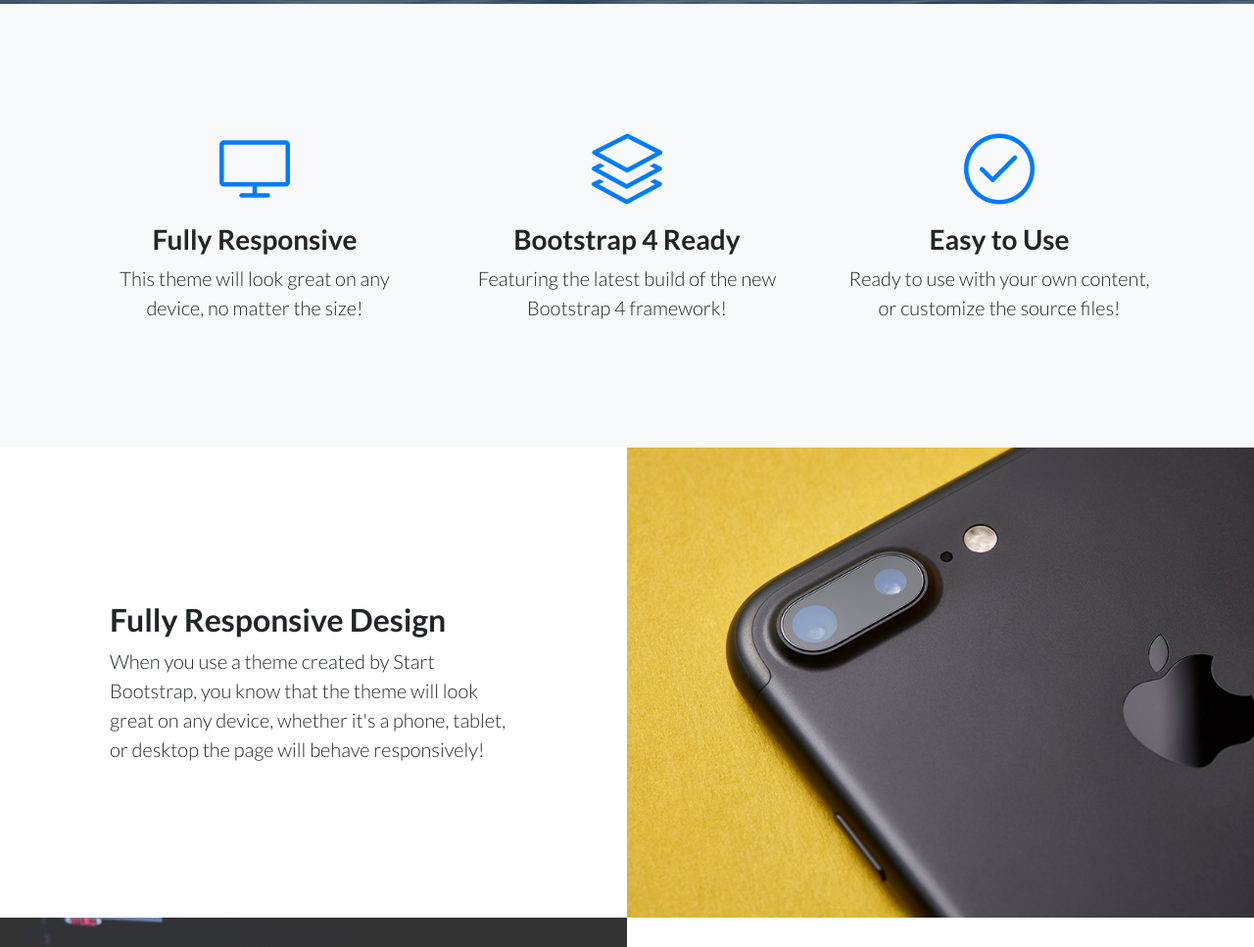
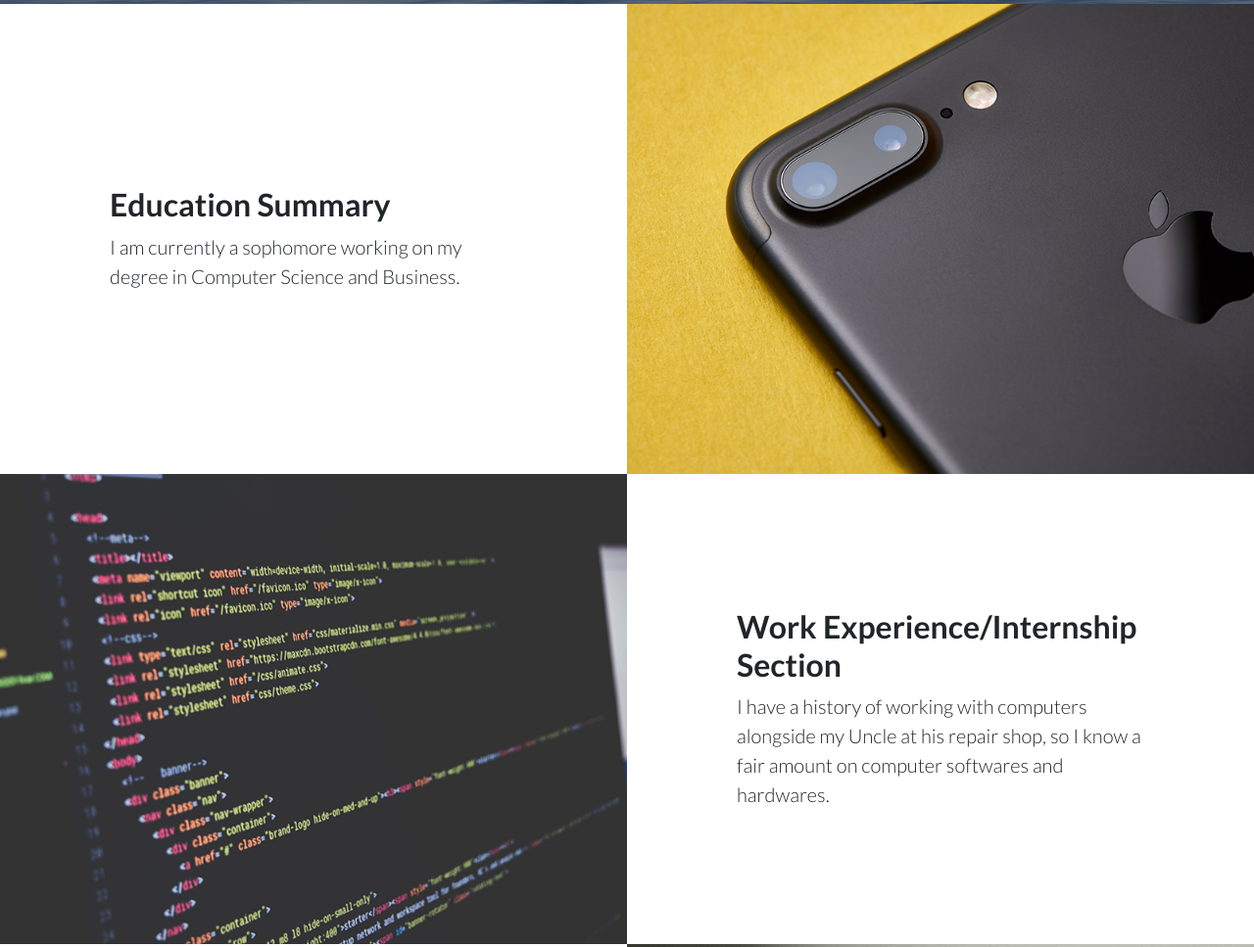
Before and after one commit to DariyusHadizadeh19/CUS1172Project1, a website: page index.html in a window 1280 px wide. Shown: the part 542-1509 px from the top of the page at 98% size. Drawn offline with Linux system fonts and the light colour scheme.

Commit message:
Update index.html

```diff
--- a/index.html
+++ b/index.html
@@ -47,39 +47,6 @@
   </header>
 
   <!-- Icons Grid -->
-  <section class="features-icons bg-light text-center">
-    <div class="container">
-      <div class="row">
-        <div class="col-lg-4">
-          <div class="features-icons-item mx-auto mb-5 mb-lg-0 mb-lg-3">
-            <div class="features-icons-icon d-flex">
-              <i class="icon-screen-desktop m-auto text-primary"></i>
-            </div>
-            <h3>Fully Responsive</h3>
-            <p class="lead mb-0">This theme will look great on any device, no matter the size!</p>
-          </div>
-        </div>
-        <div class="col-lg-4">
-          <div class="features-icons-item mx-auto mb-5 mb-lg-0 mb-lg-3">
-            <div class="features-icons-icon d-flex">
-              <i class="icon-layers m-auto text-primary"></i>
-            </div>
-            <h3>Bootstrap 4 Ready</h3>
-            <p class="lead mb-0">Featuring the latest build of the new Bootstrap 4 framework!</p>
-          </div>
-        </div>
-        <div class="col-lg-4">
-          <div class="features-icons-item mx-auto mb-0 mb-lg-3">
-            <div class="features-icons-icon d-flex">
-              <i class="icon-check m-auto text-primary"></i>
-            </div>
-            <h3>Easy to Use</h3>
-            <p class="lead mb-0">Ready to use with your own content, or customize the source files!</p>
-          </div>
-        </div>
-      </div>
-    </div>
-  </section>
 
   <!-- Image Showcases -->
   <section class="showcase">
@@ -88,22 +55,22 @@
 
         <div class="col-lg-6 order-lg-2 text-white showcase-img" style="background-image: url('img/bg-showcase-1.jpg');"></div>
         <div class="col-lg-6 order-lg-1 my-auto showcase-text">
-          <h2>Fully Responsive Design</h2>
-          <p class="lead mb-0">When you use a theme created by Start Bootstrap, you know that the theme will look great on any device, whether it's a phone, tablet, or desktop the page will behave responsively!</p>
+          <h2>Education Summary</h2>
+          <p class="lead mb-0"> I am currently a sophomore working on my degree in Computer Science and Business. </p>
         </div>
       </div>
       <div class="row no-gutters">
         <div class="col-lg-6 text-white showcase-img" style="background-image: url('img/bg-showcase-2.jpg');"></div>
         <div class="col-lg-6 my-auto showcase-text">
-          <h2>Updated For Bootstrap 4</h2>
-          <p class="lead mb-0">Newly improved, and full of great utility classes, Bootstrap 4 is leading the way in mobile responsive web development! All of the themes on Start Bootstrap are now using Bootstrap 4!</p>
+          <h2>Work Experience/Internship Section</h2>
+          <p class="lead mb-0">I have a history of working with computers alongside my Uncle at his repair shop, so I know a fair amount on computer softwares and hardwares.  </p>
         </div>
       </div>
       <div class="row no-gutters">
         <div class="col-lg-6 order-lg-2 text-white showcase-img" style="background-image: url('img/bg-showcase-3.jpg');"></div>
         <div class="col-lg-6 order-lg-1 my-auto showcase-text">
-          <h2>Easy to Use &amp; Customize</h2>
-          <p class="lead mb-0">Landing Page is just HTML and CSS with a splash of SCSS for users who demand some deeper customization options. Out of the box, just add your content and images, and your new landing page will be ready to go!</p>
+          <h2>Programming Skills Section</h2>
+          <p class="lead mb-0">I have collaborated on a few amateur projects (visual novels, android and IOS games) with some friends. But I am still only familiar with Java, Oracle, and a few other mobile app development programs. </p>
         </div>
       </div>
     </div>
```
